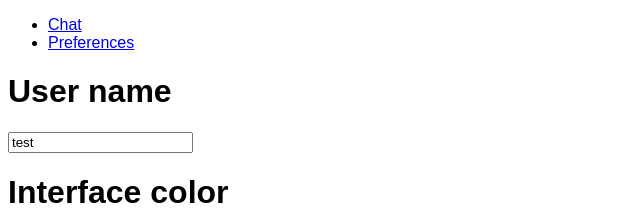
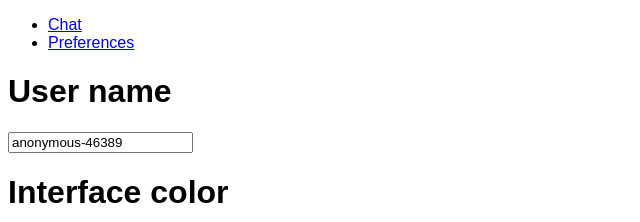
Before and after one commit to Lacuno/nodejs-react-chat-demo, a React app in the folder frontend-react/: page /preferences in a window 1280 px wide. Shown: the top 222 px of the page, without its empty margins (0-640 px from the left). Built offline with nearby package versions, Linux system fonts and the light colour scheme; no server answers.

Commit message:
Refactor app a bit to avoid multiple subscriptions to same socket.io socket and receiving the messages multiple times

```diff
--- a/frontend-react/src/components/App.tsx
+++ b/frontend-react/src/components/App.tsx
@@ -1,7 +1,15 @@
-import React, {useState} from "react";
+import React from "react";
 import {BrowserRouter as Router, Link, Route, Switch} from "react-router-dom";
 import {Chat} from "./Chat";
 import {Preferences} from "./Preferences";
+import {ChatMessageProps} from "./ChatMessage";
+import io from "socket.io-client";
+
+export interface ChatMessageForServer {
+    fromId: string,     // Id of the user who sent the message
+    userName: string    // UserName of the user who sent the message (= display name)
+    message: string     // The message itself
+}
 
 export interface Configuration {
     username: string,
@@ -26,13 +34,127 @@ export enum SupportedLanguage {
     GERMAN
 }
 
-export default function App() {
-    const [username, setUsername] = useState('test');
-    const [interfaceColor, setInterfaceColor] = useState(InterfaceColorOption.light);
-    const [clockDisplay, setClockDisplay] = useState(ClockDisplayOption.clock12h);
-    const [sendMessageOnCtrlEnter, setSendMessageOnCtrlEnter] = useState(true)
-    const [language, setLanguage] = useState(SupportedLanguage.ENGLISH);
+export interface ChatState {
+    messages: Array<ChatMessageProps>,
+    userId: string,
+}
 
+interface AppState {
+    chatState: ChatState,
+    configuration: Configuration
+}
+
+export class App extends React.Component<{}, AppState> {
+    private socket: SocketIOClient.Socket;
+
+    constructor(props: any) {
+        super(props);
+
+        this.state = {
+            chatState: {
+                userId: null,
+                messages: []
+            },
+            configuration: {
+                username: `anonymous-${Math.ceil(Math.random() * 99999)}`,
+                interfaceColor: InterfaceColorOption.light,
+                clockDisplay: ClockDisplayOption.clock12h,
+                sendMessagesOnCtrlEnter: true,
+                language: SupportedLanguage.ENGLISH
+            }
+        }
+
+        this.socket = io('http://localhost:3000');
+        this.socket.on('new-user-id', (newUserId: string) => {
+            this.setState({
+                chatState: {
+                    ...this.state.chatState,
+                    userId: newUserId
+                }
+            });
+        });
+        this.socket.on("new-chat-message", (newChatMessage: ChatMessageForServer) => {
+            this.setState({
+                chatState: {
+                    ...this.state.chatState,
+                    messages: [...this.state.chatState.messages, {
+                        ourMessage: this.state.chatState.userId === newChatMessage.fromId,
+                        userName: newChatMessage.userName,
+                        message: newChatMessage.message
+                    }]
+                }
+            })
+        });
+
+        this.handleSendMessageToServer = this.handleSendMessageToServer.bind(this);
+        this.setUsername = this.setUsername.bind(this);
+        this.setInterfaceColor = this.setInterfaceColor.bind(this);
+        this.setClockDisplay = this.setClockDisplay.bind(this);
+        this.setSendMessageOnCtrlEnter = this.setSendMessageOnCtrlEnter.bind(this);
+        this.setLanguage = this.setLanguage.bind(this);
+    }
+
+    handleSendMessageToServer(message: string) {
+        this.socket.emit('new-chat-message-to-server', {
+            userName: this.state.configuration.username,
+            message: message,
+        });
+    }
+
+    setUsername(newUsername: string) {
+        this.setState(
+            {
+                configuration: {
+                    ...this.state.configuration,
+                    username: newUsername
+                }
+            }
+        )
+    }
+
+    setInterfaceColor(newInterfaceColor: InterfaceColorOption) {
+        this.setState(
+            {
+                configuration: {
+                    ...this.state.configuration,
+                    interfaceColor: newInterfaceColor
+                }
+            }
+        )
+    }
+
+    setClockDisplay(newClockDisplay: ClockDisplayOption) {
+        this.setState(
+            {
+                configuration: {
+                    ...this.state.configuration,
+                    clockDisplay: newClockDisplay
+                }
+            }
+        )
+    }
+
+    setSendMessageOnCtrlEnter(newSendMessageOnCtrlEnter: boolean) {
+        this.setState(
+            {
+                configuration: {
+                    ...this.state.configuration,
+                    sendMessagesOnCtrlEnter: newSendMessageOnCtrlEnter
+                }
+            }
+        )
+    }
+
+    setLanguage(newLanguage: SupportedLanguage) {
+        this.setState({
+            configuration: {
+                ...this.state.configuration,
+                language: newLanguage
+            }
+        })
+    }
+
+    render() {
         return (
             <Router>
                 <div>
@@ -49,24 +171,21 @@ export default function App() {
 
                     <Switch>
                         <Route path="/preferences">
-                        <Preferences
-                            username={username}
-                            onUsernameChange={setUsername}
-                            interfaceColor={interfaceColor}
-                            onInterfaceColorChange={setInterfaceColor}
-                            clockDisplay={clockDisplay}
-                            onClockDisplayChange={setClockDisplay}
-                            sendMessagesOnCtrlEnter={sendMessageOnCtrlEnter}
-                            onSendMessagesOnCtrlEnterChange={setSendMessageOnCtrlEnter}
-                            language={language}
-                            onLanguageChange={setLanguage}
+                            <Preferences {...this.state.configuration}
+                                         onUsernameChange={this.setUsername}
+                                         onInterfaceColorChange={this.setInterfaceColor}
+                                         onClockDisplayChange={this.setClockDisplay}
+                                         onSendMessagesOnCtrlEnterChange={this.setSendMessageOnCtrlEnter}
+                                         onLanguageChange={this.setLanguage}
                             />
                         </Route>
                         <Route path="/">
-                        <Chat/>
+                            <Chat {...this.state.chatState}
+                                  onMessageSent={this.handleSendMessageToServer}/>
                         </Route>
                     </Switch>
                 </div>
             </Router>
         );
     }
+}
--- a/frontend-react/src/components/Chat.tsx
+++ b/frontend-react/src/components/Chat.tsx
@@ -1,57 +1,24 @@
 import * as React from "react";
-import {ChatMessage, ChatMessageProps} from "./ChatMessage";
-import io from "socket.io-client"
+import {ChatMessage} from "./ChatMessage";
+import {ChatState} from "./App";
 
-interface ChatState {
-    messages: Array<ChatMessageProps>,
-    userId: string,
-    userName: string,
-    inputValue: string
+export interface ChatUiProps extends ChatState {
+    onMessageSent: (message: string) => void
 }
 
-interface ChatMessageForServer {
-    fromId: string,     // Id of the user who sent the message
-    userName: string    // UserName of the user who sent the message (= display name)
-    message: string     // The message itself
+interface ChatUiState {
+    inputValue: string;
 }
 
-export class Chat extends React.Component<{}, ChatState> {
-    private socket: SocketIOClient.Socket;
-
+export class Chat extends React.Component<ChatUiProps, ChatUiState> {
     constructor(props: any) {
         super(props);
         this.state = {
-            messages: [],
-            userId: null,
-            userName: null,
             inputValue: ''
         };
 
         this.handleChange = this.handleChange.bind(this);
         this.handleSendMessageToServer = this.handleSendMessageToServer.bind(this);
-
-        this.socket = io('http://localhost:3000');
-        this.socket.on('new-user-id', (newUserId: string) => {
-            this.setState(prevState => {
-                return {
-                    ...prevState,
-                    userId: newUserId,
-                    userName: `anonymous-${Math.ceil(Math.random() * 99999)}`
-                }
-            })
-        });
-        this.socket.on("new-chat-message", (newChatMessage: ChatMessageForServer) => {
-            this.setState(prevState => {
-                return {
-                    ...prevState,
-                    messages: [...prevState.messages, {
-                        ourMessage: this.state.userId === newChatMessage.fromId,
-                        userName: newChatMessage.userName,
-                        message: newChatMessage.message
-                    }]
-                };
-            })
-        });
     }
 
     handleChange(event: React.ChangeEvent<HTMLInputElement>) {
@@ -65,19 +32,16 @@ export class Chat extends React.Component<{}, ChatState> {
     }
 
     handleSendMessageToServer() {
-        if(!this.state.inputValue) {
+        if (!this.state.inputValue) {
             return;
         }
-        this.socket.emit('new-chat-message-to-server', {
-            userName: this.state.userName,
-            message: this.state.inputValue,
-        });
+        this.props.onMessageSent(this.state.inputValue);
         this.setState(prevState => {
             return {
                 ...prevState,
                 inputValue: ''
             }
-        })
+        });
     }
 
     render() {
@@ -86,7 +50,7 @@ export class Chat extends React.Component<{}, ChatState> {
             padding: '3px',
         };
 
-        const chatMessages = this.state.messages.map(message => {
+        const chatMessages = this.props.messages.map(message => {
             return <ChatMessage userName={message.userName} message={message.message} ourMessage={message.ourMessage}/>
         });
 
--- a/frontend-react/src/index.tsx
+++ b/frontend-react/src/index.tsx
@@ -1,7 +1,7 @@
 import * as React from "react";
 import * as ReactDOM from "react-dom";
 
-import App from "./components/App";
+import {App} from "./components/App";
 
 ReactDOM.render(
     <App/>,
--- a/frontend-react/src/styles/colors.scss
+++ b/frontend-react/src/styles/colors.scss
@@ -1,3 +1,7 @@
 $primaryColor: #dcf8c6;
 $borderColor: #c4dbb1;
 $shadowColor: #6a904d;
+
+$darkPrimaryColor: #215703;
+$borderColor: #142305;
+$shadowColor: #090000;
```
Lines whose indentation alone changed are shown as unchanged.
